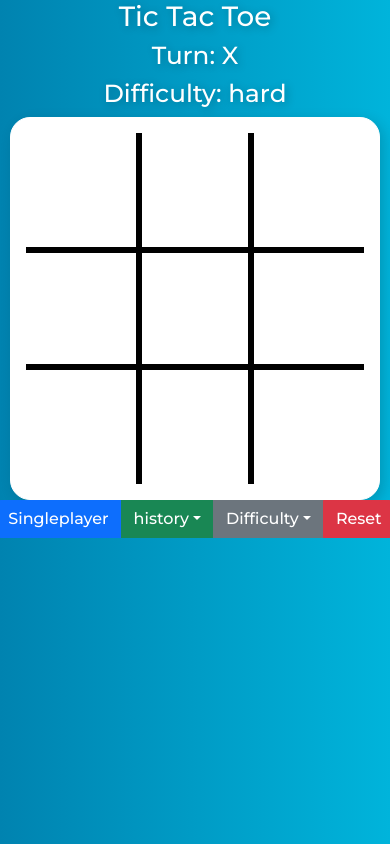
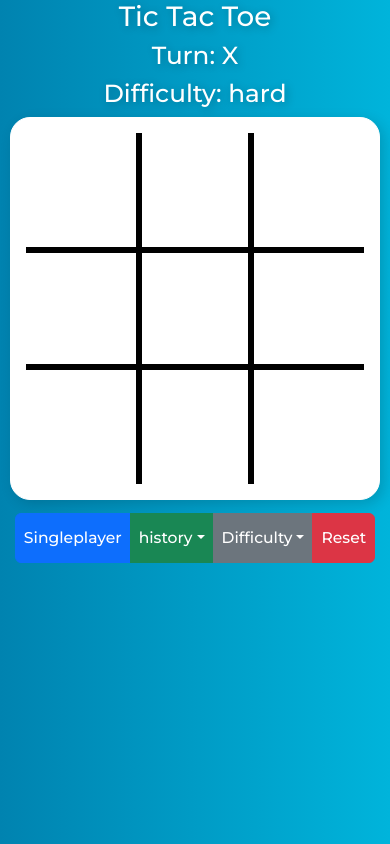
Before and after one commit to Abdullah0f/tic-tac-toe, a React (Create React App) app: page / in a window 390 px wide. Built offline with nearby package versions, Linux system fonts and the light colour scheme.

Commit message:
improvment on buttons style

```diff
--- a/src/App.css
+++ b/src/App.css
@@ -59,13 +59,24 @@ transition: all 0.2s ease;
   line-height:30px;
   text-shadow: none;
 }
+.button-group .btn{
+  /* max-width:400px ; */
 
+  font-size: 1.1rem;
+  padding: 13px 12px;
+}
 @media screen and (max-width: 500px){
   .cell{
     border: 3px solid black;
   }
   .board{
     padding: 15px;
+  }
+  .button-group .btn{
+    /* max-width:400px ; */
+    /* width: 80vw; */
+  padding: 12px 8px;
+    font-size: 4vw;
   }
 }
 
--- a/src/components/buttonsList.jsx
+++ b/src/components/buttonsList.jsx
@@ -1,11 +1,10 @@
 import Button from "./button";
-import Dropdown from "react-bootstrap/Dropdown";
-import DropdownButton from "react-bootstrap/DropdownButton";
 import ButtonGroup from "react-bootstrap/ButtonGroup";
 import DropList from "./dropList";
 const ButtonsList = ({ buttons }) => {
   return (
-    <ButtonGroup aria-label="Basic example">
+    <div className="button-group mt-2">
+      <ButtonGroup aria-label="Button-group">
         {buttons.map((button) =>
           button.type === "dropList" ? (
             <DropList
@@ -25,8 +24,7 @@ const ButtonsList = ({ buttons }) => {
           )
         )}
       </ButtonGroup>
-
-    // </div>
+    </div>
   );
 };
 
```
Lines whose indentation alone changed are shown as unchanged.
